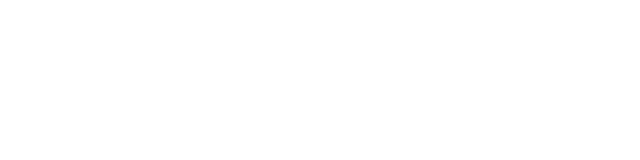
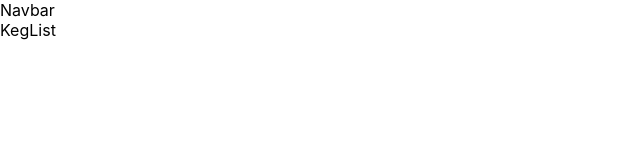
Before and after one commit to grobergm/ReactTaproom, a React (Create React App) app: page /keglist in a window 1280 px wide. Shown: the top 160 px of the page, without its empty margins (0-640 px from the left). Built offline with nearby package versions, Linux system fonts and the light colour scheme.

Commit message:
test routes

```diff
--- a/package.json
+++ b/package.json
@@ -5,6 +5,7 @@
   "dependencies": {
     "react": "^16.8.6",
     "react-dom": "^16.8.6",
+    "react-router-dom": "^5.0.0",
     "react-scripts": "3.0.0"
   },
   "scripts": {
--- a/src/components/Admin.js
+++ b/src/components/Admin.js
@@ -1,10 +1,10 @@
 import React from 'react';
 
-function AddKeg(){
+function Admin(){
 	return(
 		<div>
 		</div>
 		)
 }
 
-export default AddKeg;
+export default Admin;
--- a/src/components/DeleteKeg.js
+++ b/src/components/DeleteKeg.js
@@ -1,10 +1,10 @@
 import React from 'react';
 
-function AddKeg(){
+function DeleteKeg(){
 	return(
 		<div>
 		</div>
 		)
 }
 
-export default AddKeg;
+export default DeleteKeg;
--- a/src/components/EditKeg.js
+++ b/src/components/EditKeg.js
@@ -1,10 +1,10 @@
 import React from 'react';
 
-function AddKeg(){
+function EditKeg(){
 	return(
 		<div>
 		</div>
 		)
 }
 
-export default AddKeg;
+export default EditKeg;
--- a/src/components/Keg.js
+++ b/src/components/Keg.js
@@ -1,10 +1,10 @@
 import React from 'react';
 
-function AddKeg(){
+function Keg(){
 	return(
 		<div>
 		</div>
 		)
 }
 
-export default AddKeg;
+export default Keg;
--- a/src/components/KegFill.js
+++ b/src/components/KegFill.js
@@ -1,10 +1,10 @@
 import React from 'react';
 
-function AddKeg(){
+function KegFill(){
 	return(
 		<div>
 		</div>
 		)
 }
 
-export default AddKeg;
+export default KegFill;
--- a/src/components/KegList.js
+++ b/src/components/KegList.js
@@ -1,10 +1,11 @@
 import React from 'react';
 
-function AddKeg(){
+function KegList(){
 	return(
 		<div>
+		KegList
 		</div>
 		)
 }
 
-export default AddKeg;
+export default KegList;
--- a/src/components/Landing.js
+++ b/src/components/Landing.js
@@ -1,10 +1,11 @@
 import React from 'react';
 
-function AddKeg(){
+function Landing(){
 	return(
 		<div>
+		Landing
 		</div>
 		)
 }
 
-export default AddKeg;
+export default Landing;
--- a/src/components/Navbar.js
+++ b/src/components/Navbar.js
@@ -1,10 +1,11 @@
 import React from 'react';
 
-function AddKeg(){
+function Navbar(){
 	return(
 		<div>
+		Navbar
 		</div>
 		)
 }
 
-export default AddKeg;
+export default Navbar;
--- a/src/components/NotFound.js
+++ b/src/components/NotFound.js
@@ -1,10 +1,11 @@
 import React from 'react';
 
-function AddKeg(){
+function NotFound(){
 	return(
 		<div>
+		404 Not Found
 		</div>
 		)
 }
 
-export default AddKeg;
+export default NotFound;
--- a/src/components/SellPint.js
+++ b/src/components/SellPint.js
@@ -1,10 +1,10 @@
 import React from 'react';
 
-function AddKeg(){
+function SellPint(){
 	return(
 		<div>
 		</div>
 		)
 }
 
-export default AddKeg;
+export default SellPint;
```
Also changed, not shown: 1 other file (tests, documents, lock files or other folders).
